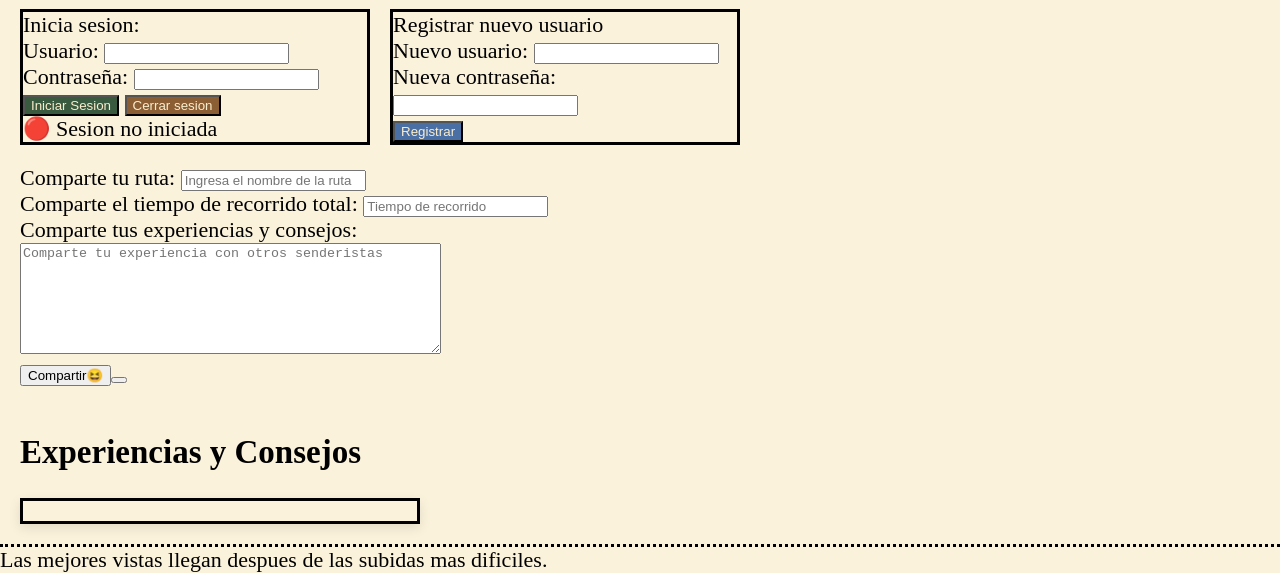
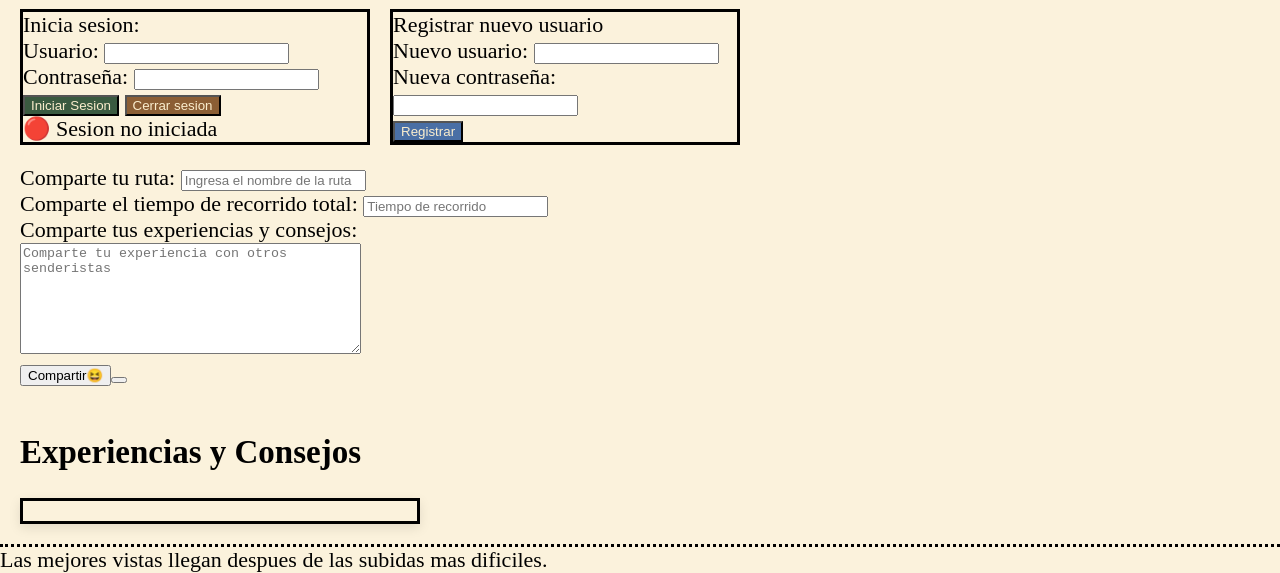
Before and after one commit to Oddy117/Proyecto-cliff, a plain HTML site: page index.html in a window 1280 px wide. Shown: the part 519-1092 px from the top of the page. Drawn offline with Linux system fonts and the light colour scheme; a web font is replaced by a local one.

Commit message:
Add files via upload

```diff
--- a/index.html
+++ b/index.html
@@ -123,7 +123,7 @@
                     <textarea
                         id="experiencia"
                         rows="7"
-                        cols="50"
+                        cols="40"
                         placeholder="Comparte tu experiencia con otros senderistas"
                     ></textarea>
                 </div>
```
